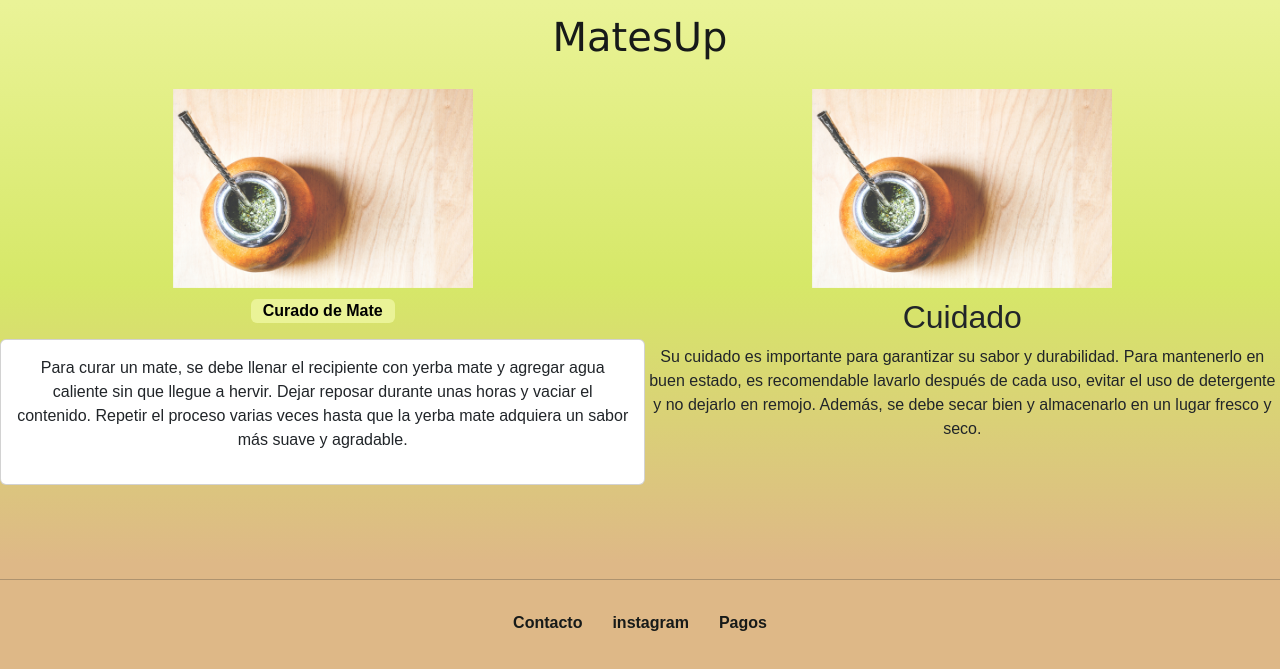
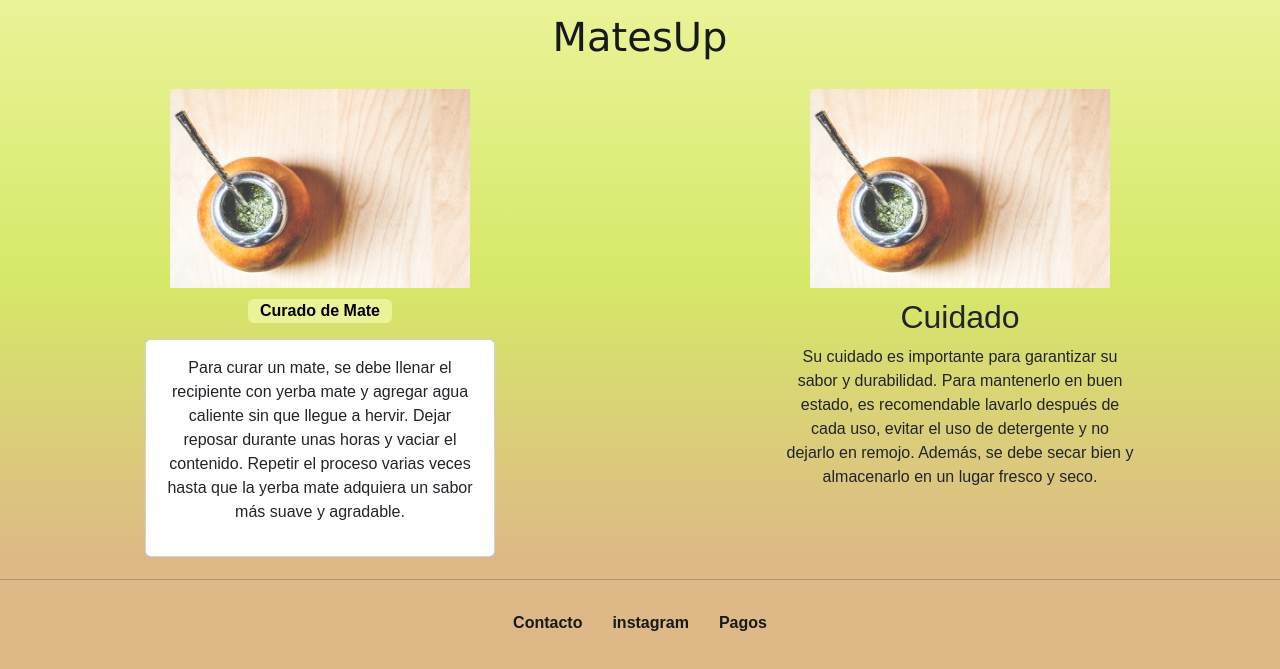
Before and after one commit to IgnacioGoicoechea/proyectofinal, a plain HTML site: page index.html in a window 1280 px wide. Both pictures are taken after a click on the button "Curado de Mate". Shown: the part 197-866 px from the top of the page. Drawn offline with nearby package versions, Linux system fonts and the light colour scheme.

Commit message:
correccion texto inicio

```diff
--- a/index.html
+++ b/index.html
@@ -69,13 +69,13 @@
         </p>
         <div class="collapse" id="collapseExample">
           <div class="card card-body ">
-           <p class="tipografia">
+           <p class="tipografia texto-inicio">
             Para curar un mate, se debe llenar el recipiente con yerba mate y agregar agua caliente sin que llegue a hervir. Dejar reposar durante unas horas y vaciar el contenido. Repetir el proceso varias veces hasta que la yerba mate adquiera un sabor más suave y agradable.
            </p>
           </div>
         </div>
       </section>
-      <section class="animate__animated animate__bounceInUp">
+      <section class="animate__animated animate__bounceInUp ">
         <img src="./imagenes/mateeeeee.png" alt="mate">
         <h2>Cuidado</h2>
         <p class="texto-inicio tipografia"> Su cuidado es importante para garantizar su sabor y durabilidad. Para mantenerlo en buen estado, es recomendable lavarlo después de cada uso, evitar el uso de detergente y no dejarlo en remojo. Además, se debe secar bien y almacenarlo en un lugar fresco y seco.
--- a/scss/secciones/_index.scss
+++ b/scss/secciones/_index.scss
@@ -2,18 +2,21 @@ main {
     min-height: 70vh;
     text-align: center;
     background: $fondo;
+
     h1 {
         color: #171a19;
         padding: 10px 0;
         font-family: "Lucida Sans", "Lucida Sans Regular", "Lucida Grande",
             "Lucida Sans Unicode", Geneva, Verdana, sans-serif, Courier, monospace;
     }
+
     div {
         display: flex;
 
         justify-content: space-around;
 
         section {
+            width: 350px;
             display: flex;
             flex-direction: column;
             align-items: center;
@@ -41,20 +44,26 @@ main {
             }
         }
     }
+
     img {
-        width: 320px; div {
+        width: 320px;
+
+        div {
+
             section {
                 .texto-inicio {
-                    width:350px;
+                    width: 350px;
                     text-align: center;
                     padding: 10px;
                     box-sizing: border-box;
                 }
-                .tipografia{
+
+                .tipografia {
                     font-family: $letra;
                     font-size: large;
                     width: 350px;
                 }
+
                 .card {
                     width: 350xp;
                 }
```
Also changed, not shown: css/estilo.css.
